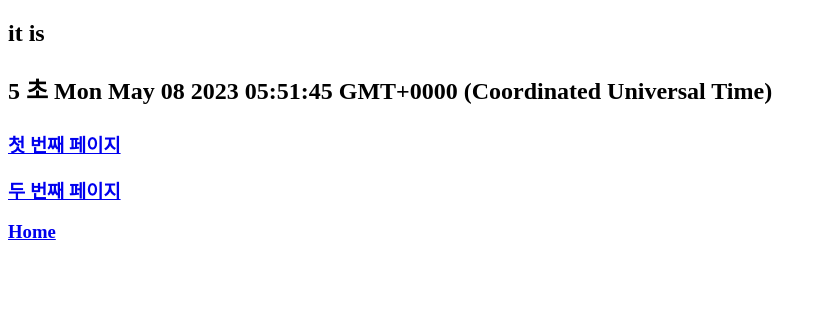
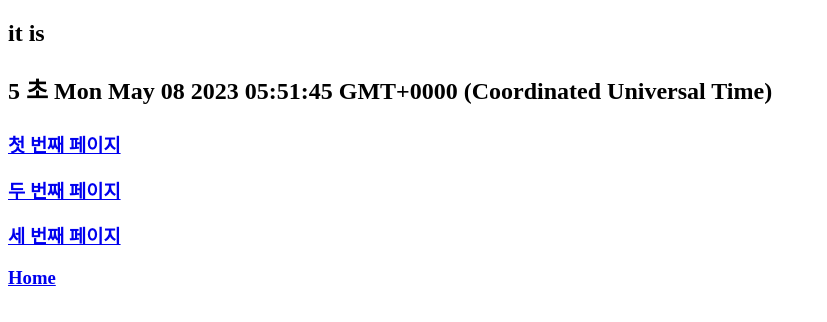
Before and after one commit to 9mynamemj7/TIL, a React (Create React App) app in the folder FE/React/practice-app/: page /first in a window 1280 px wide. Shown: the top 322 px of the page, without its empty margins (0-827 px from the left). Built offline with nearby package versions, Linux system fonts and the light colour scheme.

Commit message:
3번째 페이지 시작

```diff
--- a/FE/React/practice-app/src/App.tsx
+++ b/FE/React/practice-app/src/App.tsx
@@ -1,5 +1,5 @@
 import React from 'react';
-import { First, Second } from './pages/page';
+import { First, Second, Third } from './pages/page';
 import {BrowserRouter, Routes, Route, Link} from 'react-router-dom'
 
 class App extends React.Component {
@@ -10,9 +10,11 @@ class App extends React.Component {
           <Route path="/" />
           <Route path="/first" element={<First />} />
           <Route path="/second" element={<Second />} />
+          <Route path="/third" element={<Third />} />
         </Routes>
         <Link to="/first"><h3>첫 번째 페이지</h3></Link>
         <Link to="/Second"><h3>두 번째 페이지</h3></Link>
+        <Link to="/Third"><h3>세 번째 페이지</h3></Link>
         <Link to="/"><h3>Home</h3></Link>
       </BrowserRouter>
     );
--- a/FE/React/practice-app/src/pages/page.tsx
+++ b/FE/React/practice-app/src/pages/page.tsx
@@ -20,3 +20,11 @@ export function Second() {
     </div>
   )
 }
+
+export function Third() {
+  return (
+    <div>
+
+    </div>
+  )
+}
```
